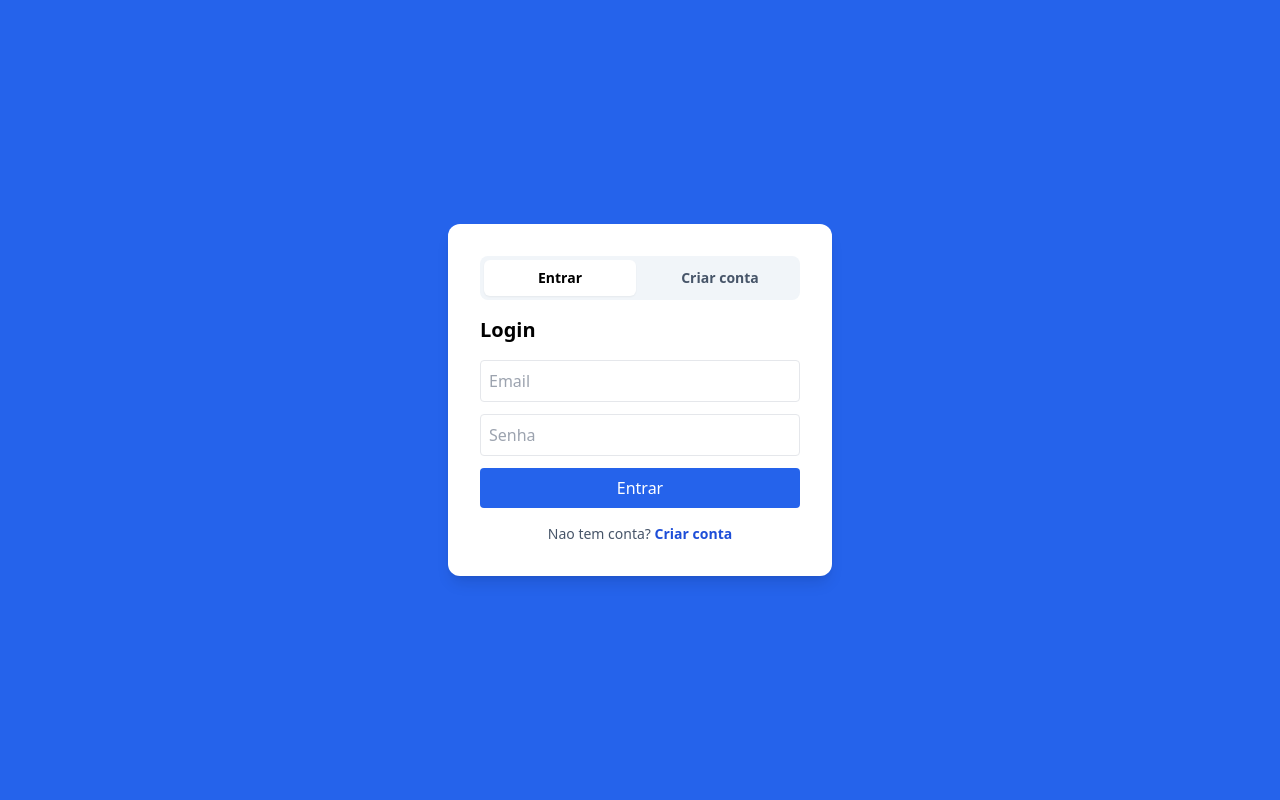
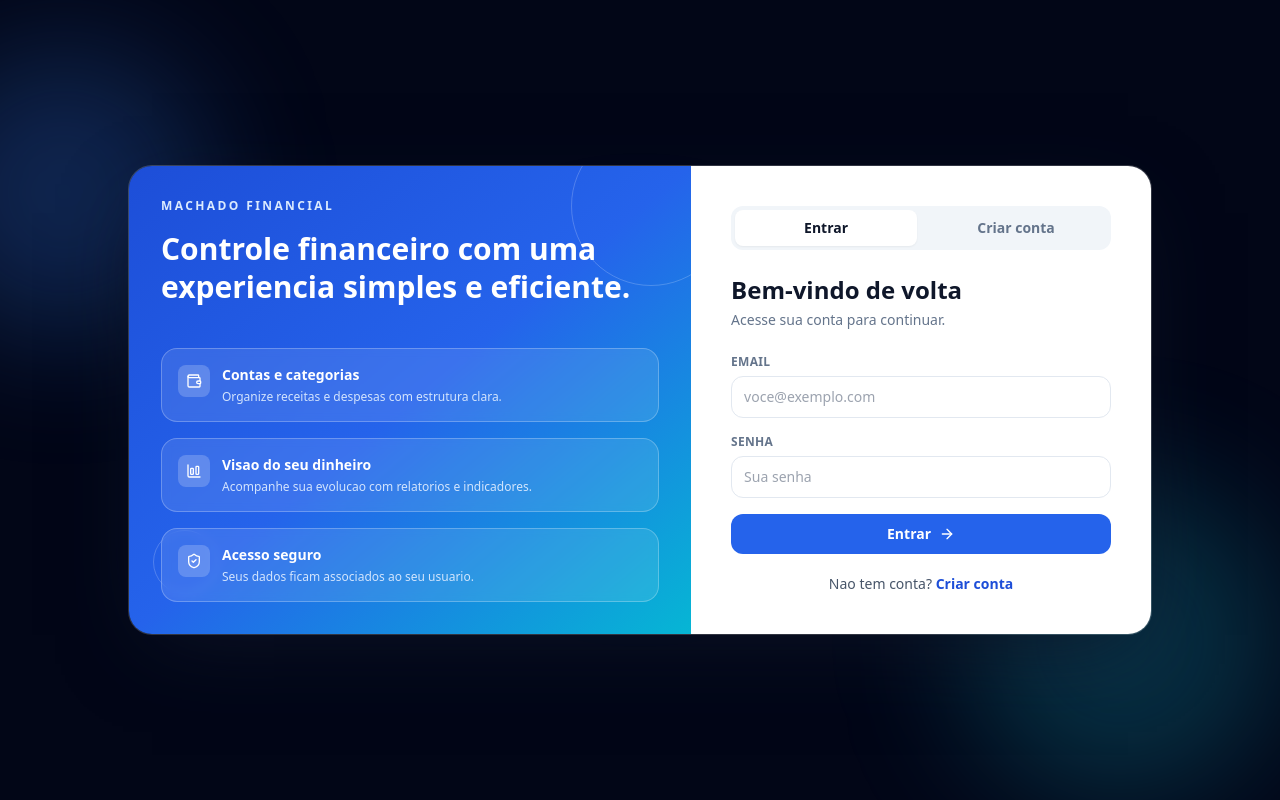
Before and after one commit to machdo/MachadoFinancial, a React (Vite) app in the folder fincontrol/: page / in a window 1280 px wide. Built offline with nearby package versions, Linux system fonts and the light colour scheme; no server answers.

Commit message:
atualizacao login/cadastro

```diff
--- a/fincontrol/src/pages/Login.jsx
+++ b/fincontrol/src/pages/Login.jsx
@@ -1,5 +1,6 @@
 import { useState } from "react";
 import axios from "axios";
+import { ArrowRight, ChartColumnBig, ShieldCheck, Wallet } from "lucide-react";
 import { API_BASE } from "../lib/finance";
 
 export default function Login({ setToken }) {
@@ -12,12 +13,54 @@ export default function Login({ setToken }) {
   const [error, setError] = useState("");
 
   const isRegister = mode === "register";
+  const title = isRegister ? "Criar conta" : "Bem-vindo de volta";
+  const subtitle = isRegister
+    ? "Cadastre-se para acessar seu painel financeiro."
+    : "Acesse sua conta para continuar.";
+
+  const featureItems = [
+    {
+      icon: Wallet,
+      title: "Contas e categorias",
+      description: "Organize receitas e despesas com estrutura clara.",
+    },
+    {
+      icon: ChartColumnBig,
+      title: "Visao do seu dinheiro",
+      description: "Acompanhe sua evolucao com relatorios e indicadores.",
+    },
+    {
+      icon: ShieldCheck,
+      title: "Acesso seguro",
+      description: "Seus dados ficam associados ao seu usuario.",
+    },
+  ];
 
   function switchMode(nextMode) {
     setMode(nextMode);
     setError("");
     setPassword("");
     setConfirmPassword("");
+  }
+
+  function handleNameChange(e) {
+    setName(e.target.value);
+    if (error) setError("");
+  }
+
+  function handleEmailChange(e) {
+    setEmail(e.target.value);
+    if (error) setError("");
+  }
+
+  function handlePasswordChange(e) {
+    setPassword(e.target.value);
+    if (error) setError("");
+  }
+
+  function handleConfirmPasswordChange(e) {
+    setConfirmPassword(e.target.value);
+    if (error) setError("");
   }
 
   async function handleSubmit(e) {
@@ -77,13 +120,58 @@ export default function Login({ setToken }) {
   }
 
   return (
-    <div className="flex h-screen items-center justify-center bg-blue-600 px-4">
-      <div className="w-full max-w-sm rounded-xl bg-white p-8 shadow-lg">
-        <div className="mb-4 grid grid-cols-2 gap-2 rounded-lg bg-slate-100 p-1">
+    <div className="relative min-h-screen overflow-hidden bg-slate-950 px-4 py-8 sm:px-6 lg:px-8">
+      <div className="pointer-events-none absolute inset-0">
+        <div className="absolute -left-20 top-12 h-72 w-72 rounded-full bg-blue-500/25 blur-3xl" />
+        <div className="absolute bottom-0 right-0 h-80 w-80 rounded-full bg-cyan-400/20 blur-3xl" />
+        <div className="absolute left-1/2 top-1/2 h-64 w-64 -translate-x-1/2 -translate-y-1/2 rounded-full bg-indigo-400/15 blur-3xl" />
+      </div>
+
+      <div className="relative mx-auto flex min-h-[calc(100vh-4rem)] w-full max-w-5xl items-center">
+        <div className="grid w-full overflow-hidden rounded-3xl border border-white/15 bg-white/5 shadow-[0_24px_80px_-24px_rgba(15,23,42,0.85)] backdrop-blur md:grid-cols-[1.1fr_0.9fr]">
+          <section className="relative hidden overflow-hidden bg-gradient-to-br from-blue-700 via-blue-600 to-cyan-500 p-8 text-white md:flex md:flex-col md:justify-between">
+            <div className="absolute -right-10 -top-10 h-40 w-40 rounded-full border border-white/20" />
+            <div className="absolute bottom-10 left-6 h-16 w-16 rounded-full border border-white/20" />
+
+            <div className="relative">
+              <p className="text-xs font-semibold uppercase tracking-[0.2em] text-blue-100">
+                Machado Financial
+              </p>
+              <h2 className="mt-4 text-3xl font-semibold leading-tight">
+                Controle financeiro com uma experiencia simples e eficiente.
+              </h2>
+            </div>
+
+            <div className="relative space-y-4">
+              {featureItems.map((item) => (
+                <div
+                  key={item.title}
+                  className="rounded-2xl border border-white/25 bg-white/10 p-4 backdrop-blur-sm"
+                >
+                  <div className="flex items-start gap-3">
+                    <div className="rounded-lg bg-white/20 p-2">
+                      <item.icon size={16} />
+                    </div>
+                    <div>
+                      <p className="text-sm font-semibold">{item.title}</p>
+                      <p className="mt-1 text-xs text-blue-100/95">
+                        {item.description}
+                      </p>
+                    </div>
+                  </div>
+                </div>
+              ))}
+            </div>
+          </section>
+
+          <section className="bg-white p-6 sm:p-8 md:p-10">
+            <div className="mb-6 grid grid-cols-2 gap-2 rounded-xl bg-slate-100 p-1">
               <button
                 className={[
-              "rounded-md px-3 py-2 text-sm font-semibold",
-              !isRegister ? "bg-white shadow-sm" : "text-slate-600",
+                  "rounded-lg px-3 py-2 text-sm font-semibold transition",
+                  !isRegister
+                    ? "bg-white text-slate-900 shadow-sm"
+                    : "text-slate-500 hover:text-slate-700",
                 ].join(" ")}
                 onClick={() => switchMode("login")}
                 disabled={busy}
@@ -93,8 +181,10 @@ export default function Login({ setToken }) {
               </button>
               <button
                 className={[
-              "rounded-md px-3 py-2 text-sm font-semibold",
-              isRegister ? "bg-white shadow-sm" : "text-slate-600",
+                  "rounded-lg px-3 py-2 text-sm font-semibold transition",
+                  isRegister
+                    ? "bg-white text-slate-900 shadow-sm"
+                    : "text-slate-500 hover:text-slate-700",
                 ].join(" ")}
                 onClick={() => switchMode("register")}
                 disabled={busy}
@@ -104,56 +194,85 @@ export default function Login({ setToken }) {
               </button>
             </div>
 
-        <h1 className="mb-4 text-xl font-bold">
-          {isRegister ? "Criar conta" : "Login"}
-        </h1>
+            <h1 className="text-2xl font-semibold text-slate-900">{title}</h1>
+            <p className="mt-1 text-sm text-slate-500">{subtitle}</p>
 
-        <form className="space-y-3" onSubmit={handleSubmit}>
+            <form className="mt-6 space-y-4" onSubmit={handleSubmit}>
               {isRegister && (
+                <label className="block">
+                  <span className="mb-1.5 block text-xs font-semibold uppercase tracking-wide text-slate-500">
+                    Nome
+                  </span>
                   <input
-              className="w-full rounded border p-2"
-              placeholder="Nome"
+                    className="w-full rounded-xl border border-slate-200 px-3 py-2.5 text-sm outline-none transition focus:border-blue-400 focus:ring-2 focus:ring-blue-500/20"
+                    placeholder="Seu nome completo"
                     value={name}
-              onChange={(e) => setName(e.target.value)}
+                    onChange={handleNameChange}
                     disabled={busy}
+                    autoComplete="name"
                   />
+                </label>
               )}
 
+              <label className="block">
+                <span className="mb-1.5 block text-xs font-semibold uppercase tracking-wide text-slate-500">
+                  Email
+                </span>
                 <input
-            className="w-full rounded border p-2"
-            placeholder="Email"
+                  className="w-full rounded-xl border border-slate-200 px-3 py-2.5 text-sm outline-none transition focus:border-blue-400 focus:ring-2 focus:ring-blue-500/20"
+                  placeholder="voce@exemplo.com"
                   value={email}
-            onChange={(e) => setEmail(e.target.value)}
+                  onChange={handleEmailChange}
                   disabled={busy}
+                  autoComplete="email"
+                  type="email"
                 />
+              </label>
 
+              <label className="block">
+                <span className="mb-1.5 block text-xs font-semibold uppercase tracking-wide text-slate-500">
+                  Senha
+                </span>
                 <input
-            className="w-full rounded border p-2"
+                  className="w-full rounded-xl border border-slate-200 px-3 py-2.5 text-sm outline-none transition focus:border-blue-400 focus:ring-2 focus:ring-blue-500/20"
                   type="password"
-            placeholder="Senha"
+                  placeholder={isRegister ? "Minimo de 6 caracteres" : "Sua senha"}
                   value={password}
-            onChange={(e) => setPassword(e.target.value)}
+                  onChange={handlePasswordChange}
                   disabled={busy}
+                  autoComplete={isRegister ? "new-password" : "current-password"}
                 />
+              </label>
 
               {isRegister && (
+                <label className="block">
+                  <span className="mb-1.5 block text-xs font-semibold uppercase tracking-wide text-slate-500">
+                    Confirmar senha
+                  </span>
                   <input
-              className="w-full rounded border p-2"
+                    className="w-full rounded-xl border border-slate-200 px-3 py-2.5 text-sm outline-none transition focus:border-blue-400 focus:ring-2 focus:ring-blue-500/20"
                     type="password"
-              placeholder="Confirmar senha"
+                    placeholder="Repita sua senha"
                     value={confirmPassword}
-              onChange={(e) => setConfirmPassword(e.target.value)}
+                    onChange={handleConfirmPasswordChange}
                     disabled={busy}
+                    autoComplete="new-password"
                   />
+                </label>
               )}
 
-          {error && <div className="text-sm font-medium text-rose-600">{error}</div>}
+              {error && (
+                <div className="rounded-xl border border-rose-200 bg-rose-50 px-3 py-2 text-sm font-medium text-rose-700">
+                  {error}
+                </div>
+              )}
 
               <button
-            className="w-full rounded bg-blue-600 p-2 text-white disabled:opacity-60"
+                className="inline-flex w-full items-center justify-center gap-2 rounded-xl bg-blue-600 px-4 py-2.5 text-sm font-semibold text-white transition hover:bg-blue-700 disabled:cursor-not-allowed disabled:opacity-60"
                 disabled={busy}
                 type="submit"
               >
+                <span>
                   {busy
                     ? isRegister
                       ? "Criando..."
@@ -161,20 +280,24 @@ export default function Login({ setToken }) {
                     : isRegister
                       ? "Criar conta"
                       : "Entrar"}
+                </span>
+                {!busy && <ArrowRight size={16} />}
               </button>
             </form>
 
-        <div className="mt-4 text-center text-sm text-slate-600">
+            <div className="mt-5 text-center text-sm text-slate-600">
               {isRegister ? "Ja tem conta?" : "Nao tem conta?"}{" "}
               <button
                 type="button"
-            className="font-semibold text-blue-700 hover:underline"
+                className="font-semibold text-blue-700 hover:text-blue-800 hover:underline"
                 onClick={() => switchMode(isRegister ? "login" : "register")}
                 disabled={busy}
               >
                 {isRegister ? "Fazer login" : "Criar conta"}
               </button>
             </div>
+          </section>
+        </div>
       </div>
     </div>
   );
```
Lines whose indentation alone changed are shown as unchanged.
